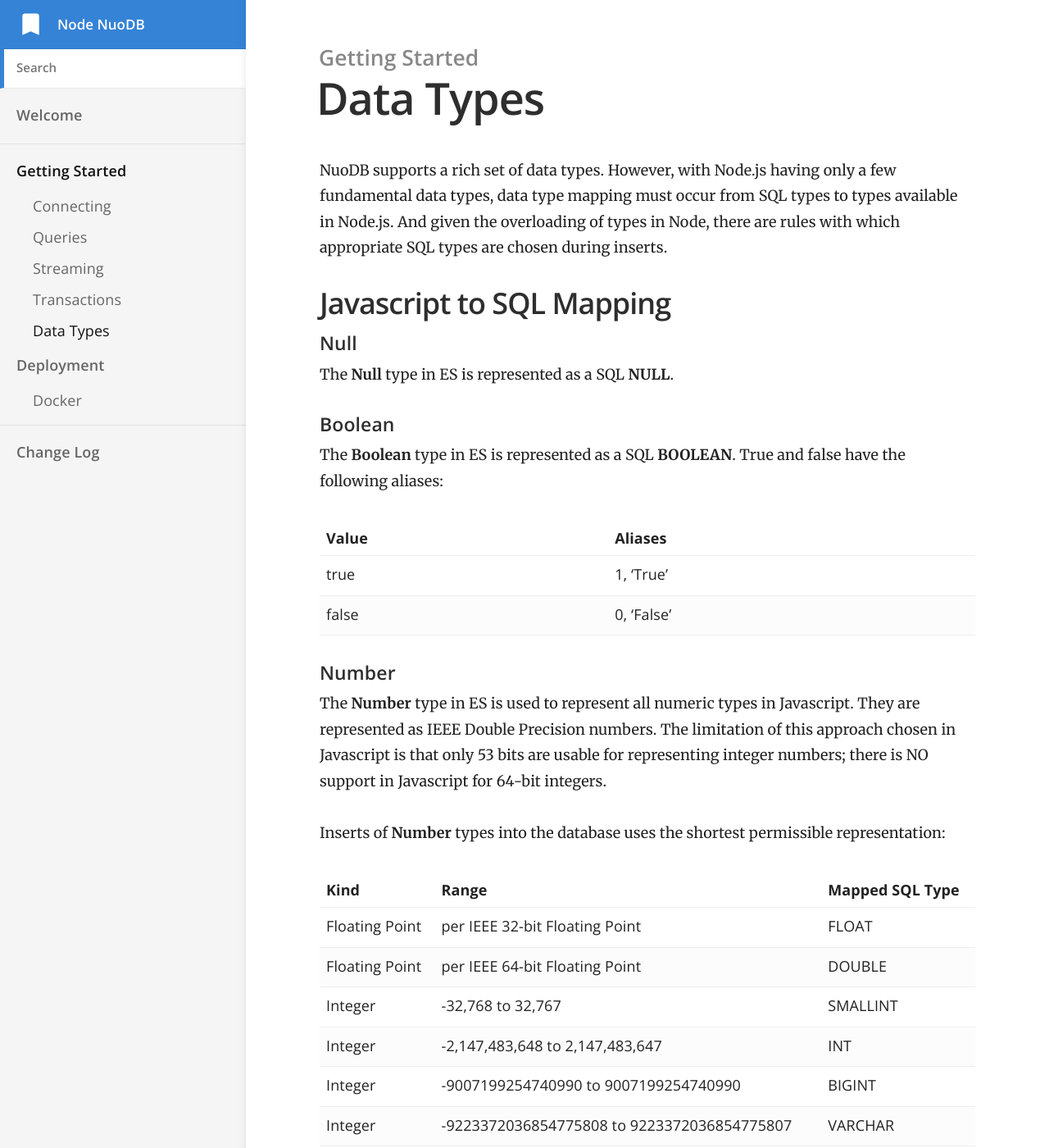
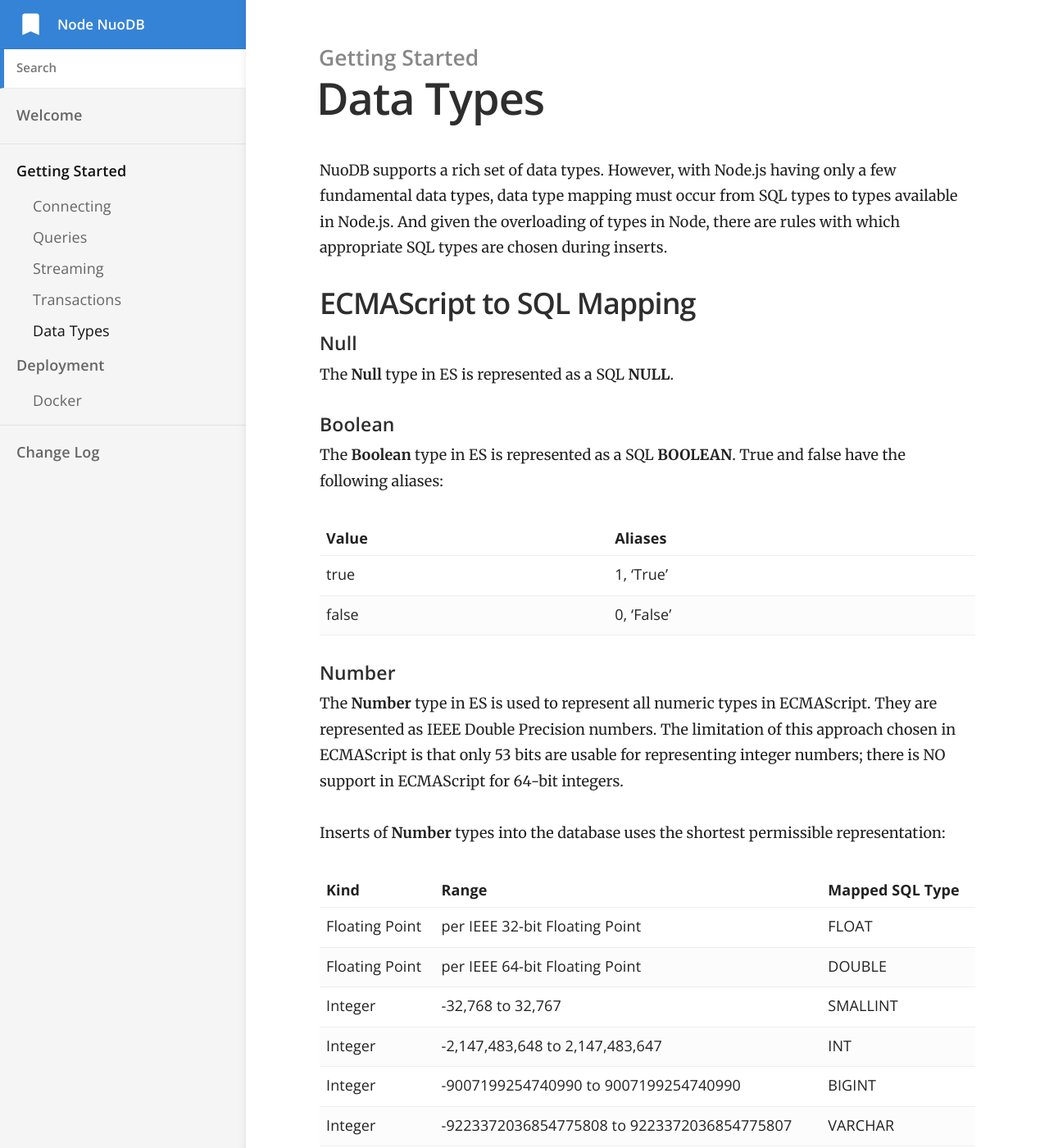
Before and after one commit to nuodb/node-nuodb, a Jekyll site: the page built from _docs/1.getting-started/data-types.md, in a window 1280 px wide and 1400 px high. Shown: the whole window at 82% size. Built offline with Jekyll 4.4.1, drawn with Linux system fonts in a browser that asks for light colours; some of the changed text lies outside the part shown.

Commit message:
update doc

```diff
--- a/_docs/1.getting-started/data-types.md
+++ b/_docs/1.getting-started/data-types.md
@@ -9,7 +9,7 @@ data types, data type mapping must occur from SQL types to types available in No
 given the overloading of types in Node, there are rules with which appropriate SQL types are
 chosen during inserts.
 
-## Javascript to SQL Mapping
+## ECMAScript to SQL Mapping
 
 #### Null
 
@@ -28,9 +28,9 @@ aliases:
 
 #### Number
 
-The **Number** type in ES is used to represent all numeric types in Javascript. They are represented
-as IEEE Double Precision numbers. The limitation of this approach chosen in Javascript is that
-only 53 bits are usable for representing integer numbers; there is NO support in Javascript for
+The **Number** type in ES is used to represent all numeric types in ECMAScript. They are represented
+as IEEE Double Precision numbers. The limitation of this approach chosen in ECMAScript is that
+only 53 bits are usable for representing integer numbers; there is NO support in ECMAScript for
 64-bit integers.
 
 Inserts of **Number** types into the database uses the shortest permissible representation:
@@ -64,11 +64,11 @@ to the **Driver** according to the following rules:
 * Time should be represented with an Epoch Date
 * Date should be represented with hours, minutes, seconds, set to zero.
 
-> NuoDB supports timestamps with 9 digits of precision (nanoseconds), but Javascript only supports
+> NuoDB supports timestamps with 9 digits of precision (nanoseconds), but ECMAScript only supports
 > 3 digits of precision (milliseconds). Bear this in mind when reading values from NuoDB with Node.js
 > based applications.
 
-## SQL to Javascript Mapping
+## SQL to ECMAScript Mapping
 
 #### Null Types
 
```
